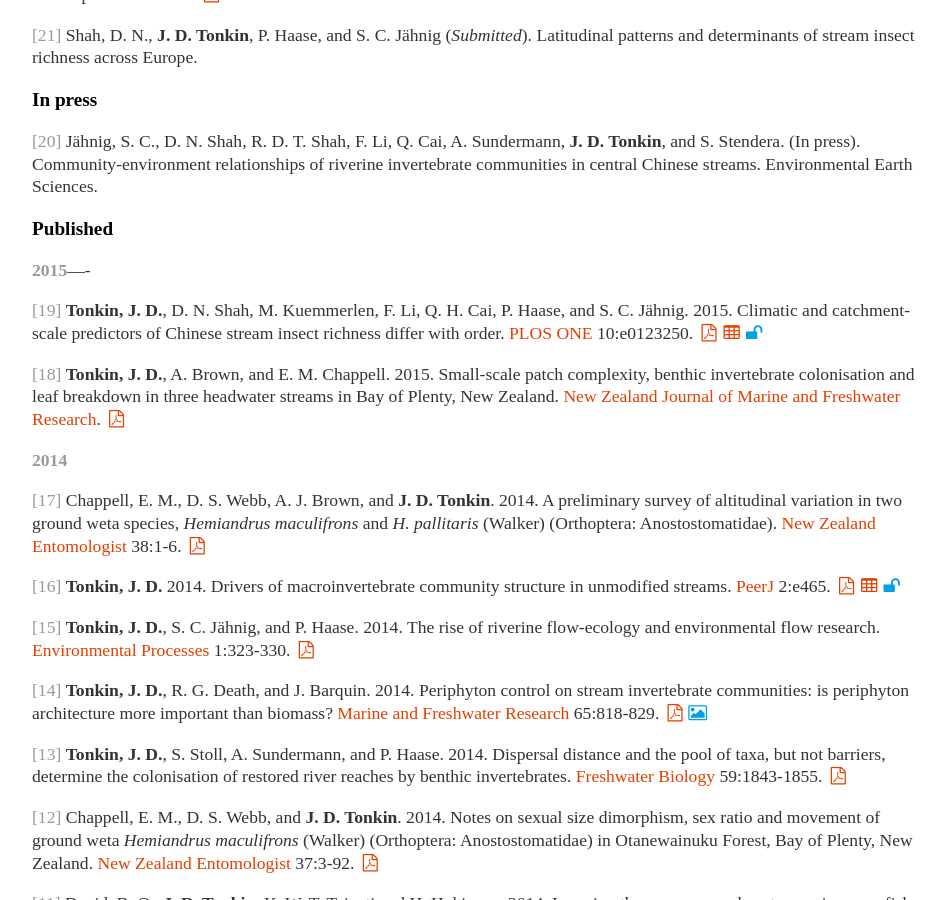
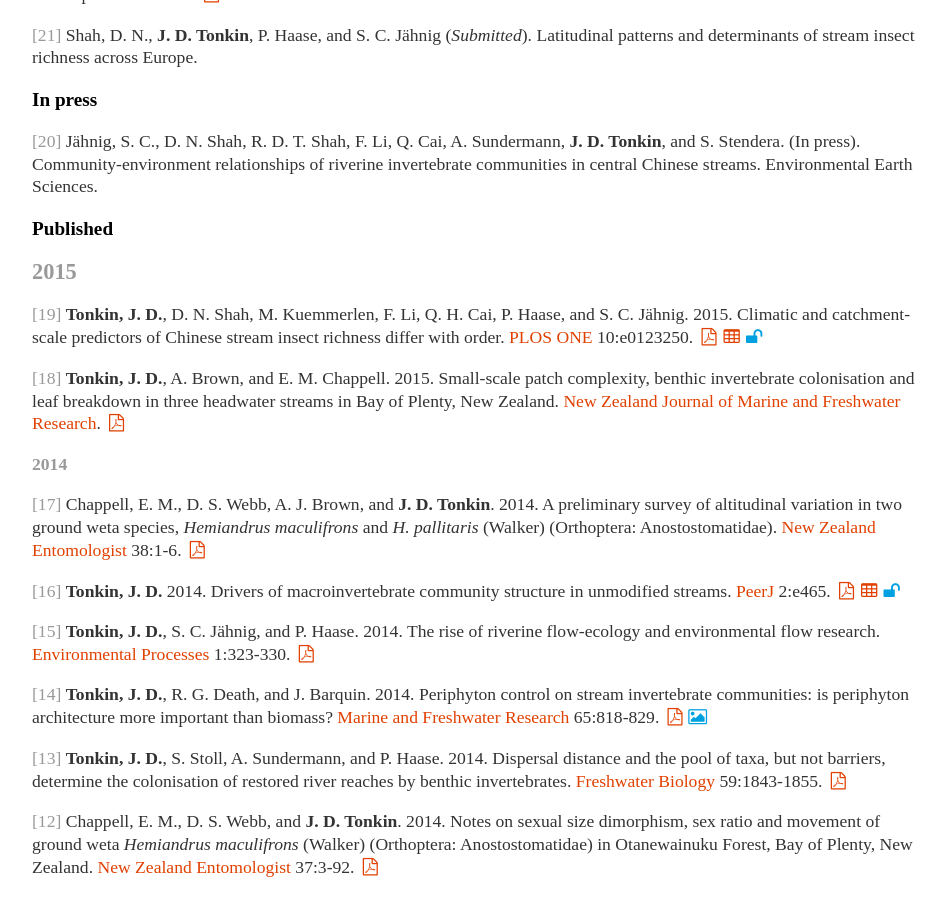
Before and after one commit to jdtonkin/jdtonkin.github.io, a Jekyll site: the page built from Publications/index.md, in a window 1280 px wide and 900 px high, scrolled down 997 px. Shown: the whole window, without its empty margins (160-1106 px from the left). Built offline with Jekyll 4.4.1, drawn with Linux system fonts in a browser that asks for light colours; nearby versions of some CDN libraries; some web fonts are replaced.

Commit message:
Update index.md

```diff
--- a/Publications/index.md
+++ b/Publications/index.md
@@ -66,7 +66,8 @@ title: Publications
 
 ###Published
 
-**<span style="color:#999">2015</span>**----
+**<span style="color:#999">2015</span>**
+---
 
 <span style="color:#999">[19]</span> **Tonkin, J. D.**, D. N. Shah, M. Kuemmerlen, F. Li, Q. H. Cai, P. Haase, and S. C. Jähnig. 2015. Climatic and catchment-scale predictors of Chinese stream insect richness differ with order. <a href="http://dx.doi.org/10.1371/journal.pone.0123250" target="_blank">PLOS ONE</a> 10:e0123250. [<i class="fa fa-fw fa-file-pdf-o"></i>](2015 Tonkin etal PLOS ONE.pdf)[<i class="fa fa-fw fa-table"></i>](INSERT)<span style="color:#00a1e1"><i class="fa fa-fw fa-unlock"></i></span>
 
```
